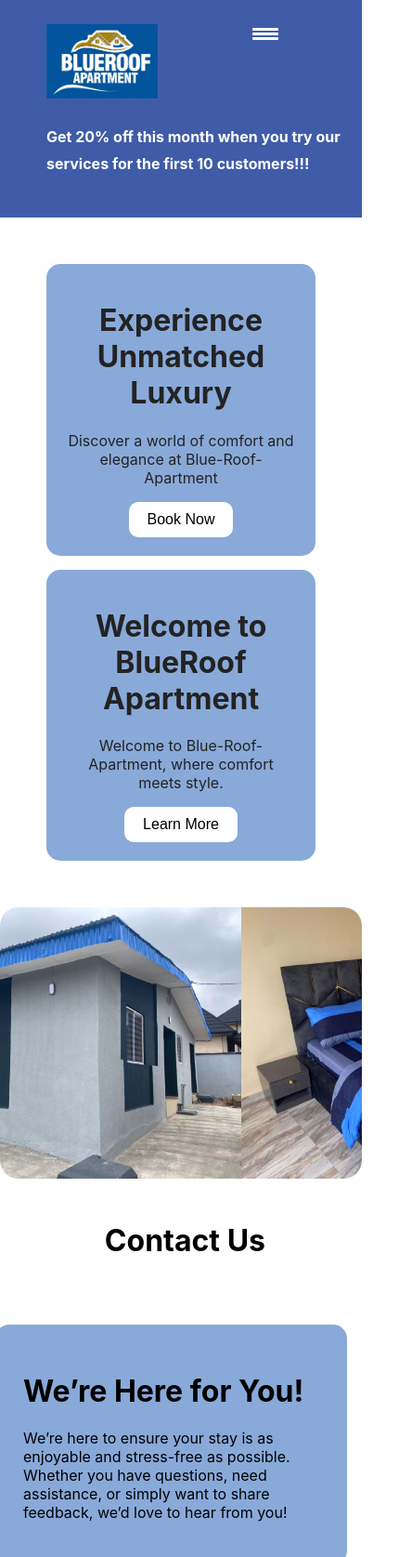
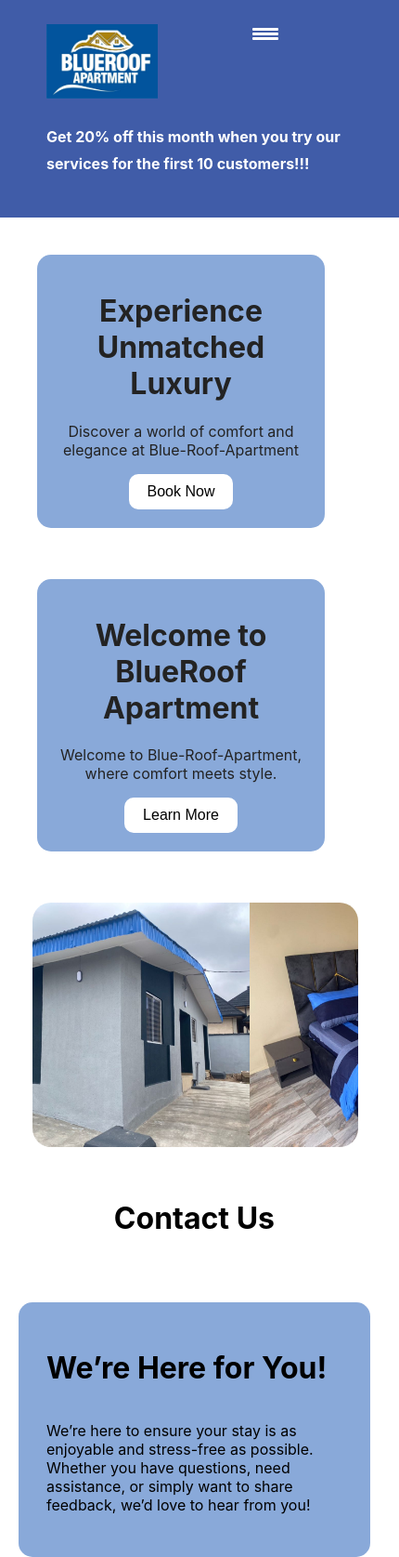
Before and after one commit to X-10-Next-Gen/Blue-Roof-Apartment, a plain HTML site: page index.html in a window 390 px wide. Shown: the top 1675 px of the page at 93% size, 430 px wide, since content can reach past the window. Drawn offline with Linux system fonts and the light colour scheme.

Commit message:
Update style.css

```diff
--- a/style.css
+++ b/style.css
@@ -12,7 +12,8 @@ text-decoration: none;
 
 .header {
 background-color: #405CA8;
-
+width: 105%;
+overflow: hidden;
 padding: 10px;
 display: flex;
 justify-content: space-between;
@@ -124,10 +125,11 @@ transition: color 0.5s;
 }
 
 .grid-container {
-display: grid;
-grid-template-columns:repeat(2 , 1fr) ;
+display: flex;
+flex-direction: column;
 gap: 15px;
 margin: 50px;
+
 }
 
 .grid1, .grid2 {
@@ -136,6 +138,8 @@ color: #232323;
 padding: 20px;
 border-radius: 15px;
 text-align: center;
+
+
 }
 
 .grid1 button, .grid2 button {
@@ -160,10 +164,9 @@ color: #ffffff;
 transition: 0.5s ease;
 }
 .img-slide-show {
-width: 90%;
-margin: 20px auto;
 border-radius: 20px;
 overflow: hidden;
+margin: 35px;
 }
 
 .slideshow-container {
@@ -194,10 +197,10 @@ height: auto;
 
  }
 .contact {
-display: grid;
-grid-template-columns: repeat(1 , 1fr);
-gap: 15px;
-margin: 25px;
+    display: grid;
+    grid-template-columns:repeat(1 , 1fr) ;
+    gap: 15px;
+    margin: 50px;
 }
 .contact .h1{
     text-align: center;
@@ -206,6 +209,7 @@ margin: 25px;
 background-color: #89A9D9;
 padding: 30px;
 border-radius: 15px;
+
 }
 
 
@@ -236,6 +240,7 @@ border-radius: 10px;
     transition: 0.5s ease;
 }
 footer {
+    width: 100%;
     margin-top: 5%;
 background-color: #405CA8;
 color: #fff;
@@ -257,6 +262,66 @@ transition: all 0.5s ease;
     grid-template-columns: repeat(3 ,1fr);
 }
 @media (max-width: 900px) {
+
+    .header {
+        display: flex;
+        overflow-x: hidden;
+        flex-direction: column;
+        align-items: center;
+        width: 105%;
+
+    }
+    .grid-container{
+
+        margin: 20px;
+        display: flex;
+        justify-content: center;
+        align-content: center ;
+    }
+    .grid1 ,.grid2{
+margin: 20px;
+
+    }
+    .meun {
+        width: 200px;
+        border-radius: 20px;
+        top: 50px;
+        right: -100px;
+    }
+    .cgrid5{
+        iframe{
+            width: 100%;
+            margin-left: -10px;
+
+        }
+    }
+
+
+.img-slide-show {
+width: 90%;
+display: flex;
+justify-content: center;
+align-content: center;
+}
+
+.contact {
+    grid-template-columns: auto;
+    margin: 20px;
+}
+
+.cgrid1 ,.cgrid2 ,.cgrid3 ,.cgrid4 ,.cgrid5{
+display: flex;
+flex-direction: column;
+align-self: center;
+justify-self: center;
+margin-bottom: 10px;
+}
+.fcontainer{
+    display: grid;
+    grid-template-columns: auto;
+}
+}
+/* @media (min-width:200px) {
     .header {
         flex-direction: column;
         align-items: center;
@@ -269,7 +334,7 @@ transition: all 0.5s ease;
         right: -100px;
     }
     .cgrid5{
-
+        width: 85%;
         iframe{
             width: 100%;
             margin-left: -10px;
@@ -281,7 +346,7 @@ grid-template-columns: auto;
 }
 
 .img-slide-show {
-width: 100%;
+width: 85%;
 }
 
 .contact {
@@ -292,10 +357,11 @@ grid-template-columns: auto;
     grid-template-columns: auto;
 }
 .cgrid1, .cgrid2, .cgrid3, .cgrid4 {
-    margin-left: -30px;
     background-color: #89A9D9;
-    padding: 30px;
+    padding: 20px;
     border-radius: 15px;
+    display: flex;
+    flex-direction: column;
+    align-self: baseline;
     }
-
-}
+} */
```
